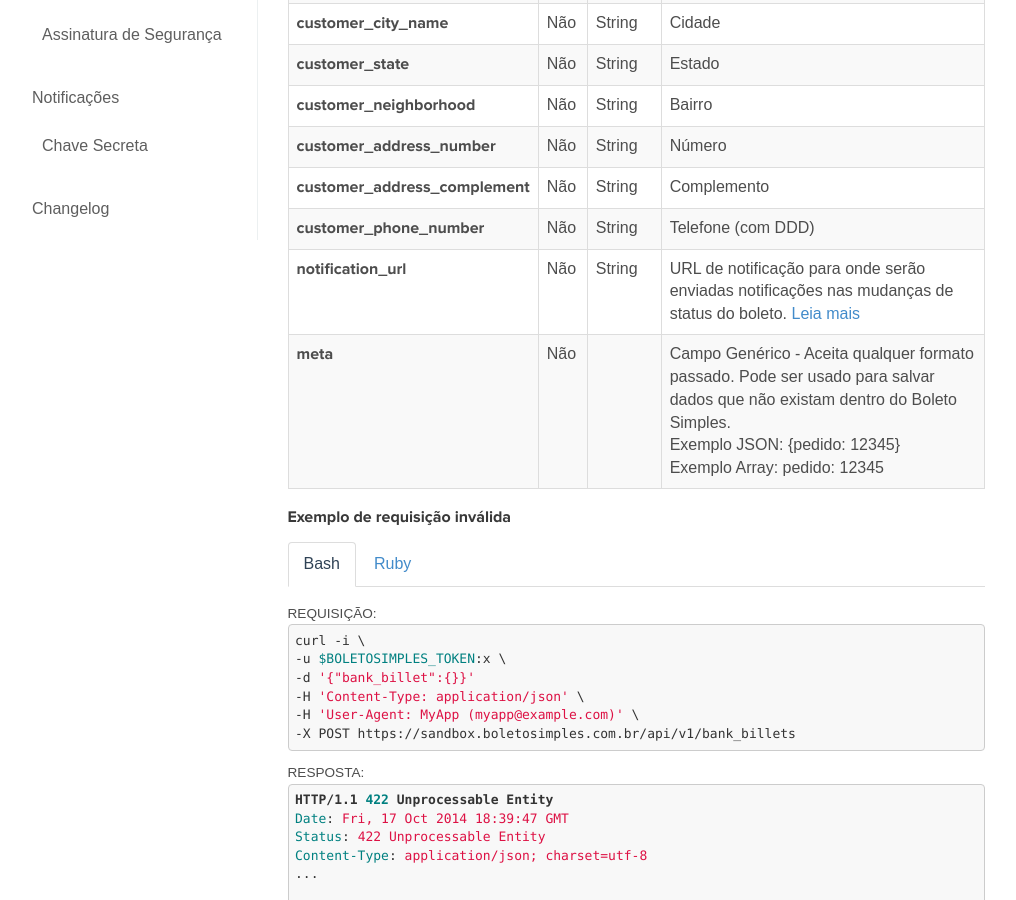
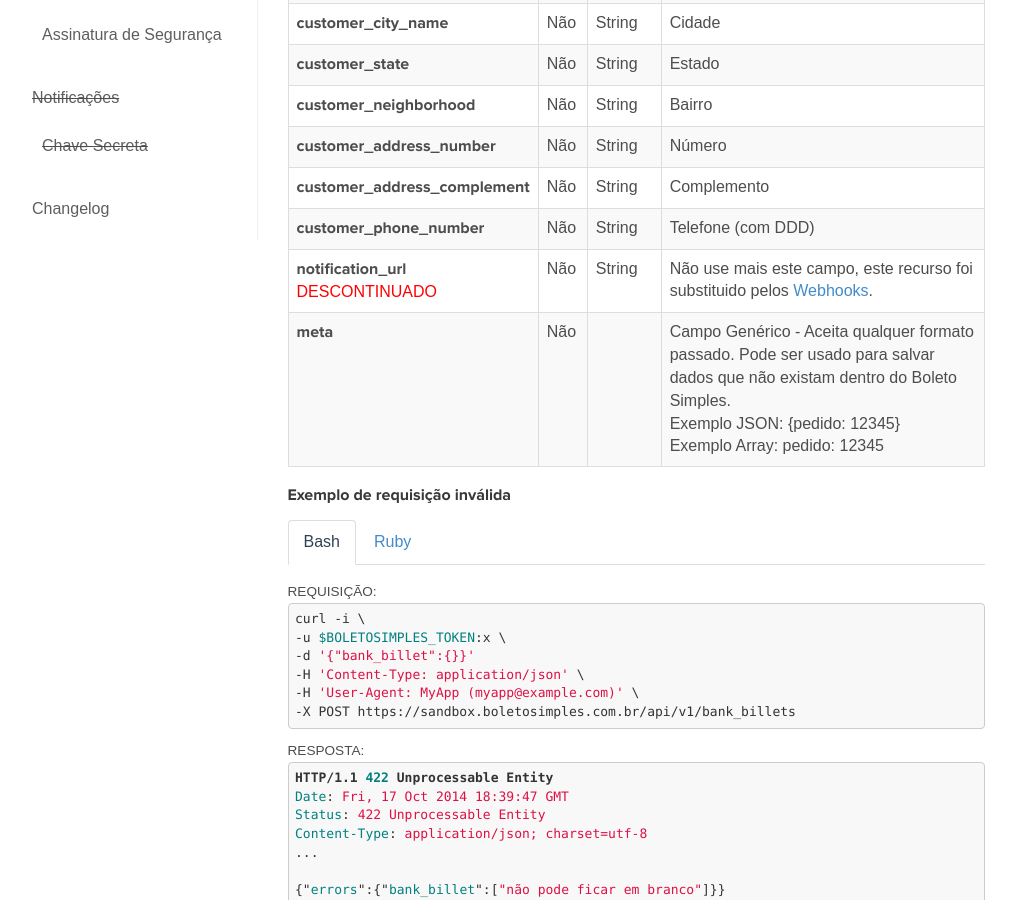
Before and after one commit to BoletoSimples/boletosimples-docs, a Jekyll site: the page built from reference/v1/bank_billets/index.md, in a window 1280 px wide and 900 px high, scrolled down 1183 px. Shown: the whole window, without its empty margins (135-1151 px from the left). Built offline with Jekyll 4.4.1, drawn with Linux system fonts in a browser that asks for light colours; some of the changed text lies outside the part shown.

Commit message:
deprecates notifications

```diff
--- a/_includes/sidemenu.html
+++ b/_includes/sidemenu.html
@@ -63,7 +63,7 @@
       </li>
     </ul>
   </li>
-  <li class="submenu {% if page.url == '/notifications/' %}active{% endif %}">
+  <li class="submenu {% if page.url == '/notifications/' %}active{% endif %}" style="text-decoration:line-through;">
     <a href="/notifications" title="Notificações">Notificações</a>
     <ul class="nav">
       <li {% if page.url == '/notifications/secret_key/' %}class="active"{% endif %}>
--- a/reference/v1/bank_billets/index.md
+++ b/reference/v1/bank_billets/index.md
@@ -270,7 +270,8 @@ breadcrumb: Boletos
     </tr>
     <tr>
       <td>
-        <strong> notification_url </strong>
+        <strong> notification_url </strong><br/>
+        <span style="color: red">DESCONTINUADO</span>
       </td>
       <td>
         Não
@@ -279,8 +280,7 @@ breadcrumb: Boletos
         String
       </td>
       <td>
-        URL de notificação para onde serão enviadas notificações nas mudanças de status do boleto.
-        <a href="/notifications">Leia mais</a>
+        Não use mais este campo, este recurso foi substituido pelos <a href="/webhooks">Webhooks</a>.
       </td>
     </tr>
     <tr>
@@ -354,8 +354,7 @@ BoletoSimples::BankBillet.create(
     "customer_state" => 'RJ',
     "customer_zipcode" => '12312-123',
     "description" => 'Despesas do contrato 0012',
-    "expire_at" => '2014-01-01',
-    "notification_url" => 'http://example.com.br/notify'
+    "expire_at" => '2014-01-01'
   }
 )
 </pre>
@@ -423,7 +422,6 @@ Content-Type: application/json; charset=utf-8
   "customer_address_complement":null,
   "customer_phone_number":null,
   "customer_email":null,
-  "notification_url":null,
   "send_email_on_creation":null,
   "created_via_api":true,
   "customer_city_name":null,
@@ -451,8 +449,7 @@ BoletoSimples::BankBillet.create(
     "customer_state" => 'RJ',
     "customer_zipcode" => '12312-123',
     "description" => 'Despesas do contrato 0012',
-    "expire_at" => '2014-01-01',
-    "notification_url" => 'http://example.com.br/notify'
+    "expire_at" => '2014-01-01'
   }
 )
 </pre>
@@ -478,7 +475,6 @@ BoletoSimples::BankBillet.create(
   "description" => "Despesas do contrato 0012",
   "expire_at" => "2014-01-01",
   "id" => 113,
-  "notification_url" => "http://example.com.br/notify",
   "paid_amount" => 0.0,
   "paid_at" => nil,
   "send_email_on_creation" => nil,
@@ -539,7 +535,6 @@ Content-Type: application/json; charset=utf-8
   "customer_address_complement":null,
   "customer_phone_number":null,
   "customer_email":null,
-  "notification_url":null,
   "send_email_on_creation":null,
   "created_via_api":true,
   "customer_city_name":null,
@@ -576,7 +571,6 @@ BoletoSimples::BankBillet.find(113)
   "customer_address_complement"=>"Sala 4",
   "customer_phone_number"=>"2112123434",
   "customer_email"=>"cliente@example.com",
-  "notification_url"=>"http://example.com.br/notify",
   "send_email_on_creation"=>nil,
   "created_via_api"=>true,
   "customer_city_name"=>"Rio de Janeiro",
@@ -683,7 +677,6 @@ Content-Type: application/json; charset=utf-8
     "customer_address_complement":null,
     "customer_phone_number":null,
     "customer_email":null,
-    "notification_url":null,
     "send_email_on_creation":null,
     "created_via_api":true,
     "customer_city_name":null,
@@ -722,7 +715,6 @@ BoletoSimples::BankBillet.all(page: 1, per_page: 50)
     "customer_address_complement"=>"Sala 4",
     "customer_phone_number"=>"2112123434",
     "customer_email"=>"cliente@example.com",
-    "notification_url"=>"http://example.com.br/notify",
     "send_email_on_creation"=>nil,
     "created_via_api"=>true,
     "customer_city_name"=>"Rio de Janeiro",
@@ -853,7 +845,6 @@ Content-Type: application/json; charset=utf-8
   "customer_address_complement":null,
   "customer_phone_number":null,
   "customer_email":null,
-  "notification_url":null,
   "send_email_on_creation":null,
   "created_via_api":true,
   "customer_city_name":null,
@@ -893,7 +884,6 @@ Content-Type: application/json; charset=utf-8
   "customer_address_complement"=>"Sala 4",
   "customer_phone_number"=>"2112123434",
   "customer_email"=>"cliente@example.com",
-  "notification_url"=>"http://example.com.br/notify",
   "send_email_on_creation"=>nil,
   "created_via_api"=>true,
   "customer_city_name"=>"Rio de Janeiro",
```
Also changed, not shown: notifications/index.md (+3 -1 lines), notifications/secret_key.md (+3 -1 lines), reference/v1/partner/users/index.md (+0 -15 lines), reference/v1/users/index.md (+0 -1 lines).
